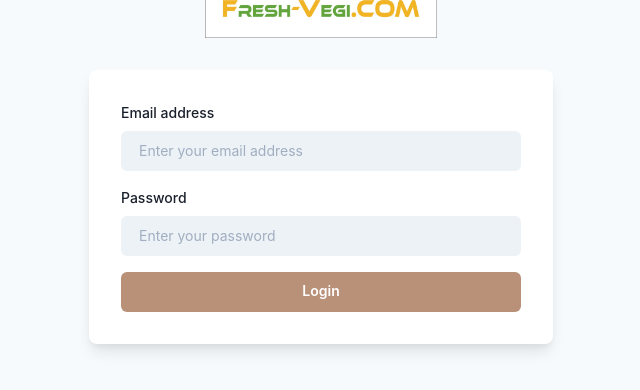
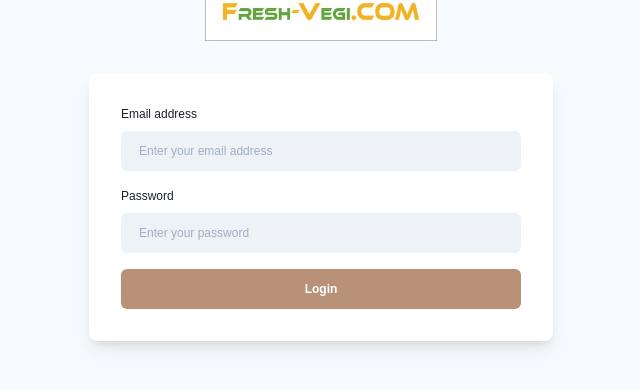
Before and after one commit to indexofmayank/FreshVegieAdminFrontend, a React (Create React App) app: page /login in a window 1280 px wide. Shown: the part 274-664 px from the top of the page, without its empty margins (319-959 px from the left). Built offline with nearby package versions, Linux system fonts and the light colour scheme; no server answers.

Commit message:
updated createorder form logic

```diff
--- a/src/components/CreateOrderForm.js
+++ b/src/components/CreateOrderForm.js
@@ -221,7 +221,7 @@ const CreateOrderForm = () => {
     setItems((prevItems) =>
       prevItems.map((item, i) =>
         i === index && item.quantity < maxquantity
-          ? { ...item, quantity: parseFloat(item.quantity) + parseFloat(incrementvalue) }
+          ? { ...item, quantity: parseInt(item.quantity) + parseInt(incrementvalue) }
           : item
       )
     );
@@ -240,7 +240,7 @@ const CreateOrderForm = () => {
     setItems((prevItems) =>
       prevItems
         .map((item, i) =>
-          i === index && item.quantity > minquantity ? { ...item, quantity: parseFloat(item.quantity) - parseFloat(incrementvalue) } : item
+          i === index && item.quantity > minquantity ? { ...item, quantity: parseInt(item.quantity) - parseInt(incrementvalue) } : item
         )
         .filter((item) => item.quantity > 0)
     );
@@ -262,8 +262,8 @@ const CreateOrderForm = () => {
       return acc + itemTotal;
     }, 0);
 
-    setGrandTotal(total);  // Only the item total, without delivery charges
-    setSubtotal(subtotal)
+    setGrandTotal(total.toFixed(2));  // Only the item total, without delivery charges
+    setSubtotal(subtotal.toFixed(2))
   }, [items, minimumCartAmount, deliveryCharges]);
 
   const deliveryFee = grandTotal < minimumCartAmount && items.length > 0 ? deliveryCharges : 0;
@@ -429,13 +429,13 @@ useEffect(() => {
               </Select>
           </Box>
           {/* Added products */}
-          <Table variant='simple'>
+          <Table style={{width:'100%'}} variant='striped' colorScheme='whiteAlpha' size='md'>
             {items.length > 0 && (
               <Thead>
                 <Tr>
                   <Th>Image</Th>
                   <Th>Name</Th>
-                  <Th>Actions</Th>
+                  <Th style={{textAlign:'center'}}>quantity</Th>
                   <Th>Offer price</Th>
                   <Th>Item price</Th>
                   <Th>Item total</Th>
@@ -450,29 +450,29 @@ useEffect(() => {
               return (
                 <Tbody>
                   <Tr key={index}>
-                    <Td>
+                    <Td style={{width:'10%'}}>
                       <Image src={image} boxSize="50px" />
                     </Td>
-                    <Td>
+                    <Td style={{width:'35%'}}>
                       <Text>{item.name}</Text>
                     </Td>
-                    <Td>
+                    <Td style={{width:'5%',textAlign:'center'}}>
                       <HStack>
                         <Button onClick={() => decrementCount(index, incrementvalue, maxquantity, minquantity)}>-</Button>
                         <Text>{item.quantity}</Text>
                         <Button onClick={() => incrementCount(index, incrementvalue, maxquantity, minquantity)}>+</Button>
                       </HStack>
                     </Td>
-                    <Td>
+                    <Td style={{width:'15%',textAlign:'center'}}>
                       {offer_price}
                     </Td>
-                    <Td>
+                    <Td style={{width:'5%',textAlign:'center'}}>
                       {item_price}
                     </Td>
-                    <Td>
+                    <Td style={{width:'15%',textAlign:'center'}}>
                       {offer_price * quantity}
                     </Td>
-                    <Td>
+                    <Td style={{width:'5%'}}>
                     <Button colorScheme="red" onClick={() => removeItem(index)}>
                       <FaTrash />
                     </Button>
@@ -507,6 +507,18 @@ useEffect(() => {
             <Text>{`₹${grandTotal + deliveryFee}`}</Text>  {/* Add delivery fee to the grand total here */}
           </HStack>
           </Box>
+          <GridItem colSpan={3}>
+    <Button
+        isLoading={createOrderLoadingState}
+        loadingText='Creating order'
+        colorScheme="blue"
+        mt={5}
+        onClick={handleCreateOrder}
+        isDisabled={!selectedUser || items.length === 0 || !showaddAddressbox} // Disable if no user or no items in the cart
+    >
+        Create Order
+    </Button>
+</GridItem>
         </GridItem>
 
         {/* Customer and Address Section */}
@@ -700,18 +712,7 @@ useEffect(() => {
           </SimpleGrid>
          :<></>)}
         </GridItem>
-       <GridItem colSpan={3}>
-    <Button
-        isLoading={createOrderLoadingState}
-        loadingText='Creating order'
-        colorScheme="blue"
-        mt={5}
-        onClick={handleCreateOrder}
-        isDisabled={!selectedUser || items.length === 0 || !showaddAddressbox} // Disable if no user or no items in the cart
-    >
-        Create Order
-    </Button>
-</GridItem>
+
 
       </Grid>
     </VStack>
--- a/src/components/ProductsTable.js
+++ b/src/components/ProductsTable.js
@@ -72,7 +72,7 @@ function ProductsTable({ products, pagination, setPagination }) {
               <Th>Category</Th>
               <Th>Stock</Th>
               <Th>Status</Th>
-              <Th></Th>
+              <Th>Action</Th>
             </Tr>
           </Thead>
           <Tbody>
@@ -81,7 +81,7 @@ function ProductsTable({ products, pagination, setPagination }) {
               product;
               return (
                 <Tr key={index}>
-                  <Td>
+                  <Td style={{width:'10%'}}>
                     <Image
                       src={image}
                       boxSize='40px'
@@ -89,9 +89,9 @@ function ProductsTable({ products, pagination, setPagination }) {
                       borderRadius='sm'
                     />
                   </Td>
-                  <Td>
+                  <Td style={{width:'40%'}}>
                     <VStack alignItems='flex-start' spacing={1}>
-                      <Text as='b'>{name.substring(0, 21)}...</Text>
+                      <Text as='b'>{name.substring(0, 50)}</Text>
                       <Text fontSize='sm' color='green.500'>
                         {formatPrice(price)}
                       </Text>
@@ -105,17 +105,17 @@ function ProductsTable({ products, pagination, setPagination }) {
                       </Text>
                     </VStack>
                   </Td> */}
-                  <Td>
+                  <Td style={{width:'13%'}}>
                     {category}
                   </Td>
-                  <Td>{stock}</Td>
-                  <Td>
+                  <Td style={{width:'12%'}}>{stock}</Td>
+                  <Td style={{width:'12%'}}>
                     <Switch
                       colorScheme='green'
                       isChecked={product_status}
                     />
                   </Td>
-                  <Td>
+                  <Td style={{width:'13%'}}>
                     <Menu>
                       <MenuButton as={Button} rightIcon={<BiChevronDown />}>
                         Actions
--- a/src/config/ThemeConfig.js
+++ b/src/config/ThemeConfig.js
@@ -15,21 +15,21 @@ const theme = extendTheme({
       50: 'hsl(22, 31%, 88%)',
     },
   },
-  // fonts: {
-  //   body: "system-ui, sans-serif",
-  //   heading: "Georgia, serif",
-  //   mono: "Menlo, monospace",
-  // },
+  fonts: {
+    body: "Manrope, sans-serif",
+    // heading: "Georgia, serif",
+    // mono: "Menlo, monospace",
+  },
   fontSizes: {
     xs: "11px",
-    sm: "12px",
-    md: "14px",
-    lg: "16px",
-    xl: "18px",
-    "2xl": "22px",
-    "3xl": "26px",
-    "4xl": "34px",
-    "5xl": "40px",
+    sm: "10px",
+    md: "12px",
+    lg: "14px",
+    xl: "16px",
+    "2xl": "20px",
+    "3xl": "24px",
+    "4xl": "30px",
+    "5xl": "35px",
     "6xl": "56px",
   },
   fontWeights: {
--- a/src/utils/constants.js
+++ b/src/utils/constants.js
@@ -34,7 +34,6 @@ export const LinkItems = [
 
 export const orderStatusList = [
   {name: 'Select status', value: null},
-  {name: 'Verifying Payment', value: 'verifying payment'},
   {name: 'Accepted', value: 'accepted'},
   {name: 'Processing', value: 'processing'},
   {name: 'Packed', value: 'packed'},
@@ -42,6 +41,7 @@ export const orderStatusList = [
   {name: 'Out for delivery', value: 'out for delivery'},
   {name: 'Transit', value: 'transit'},
   {name: 'Delivered', value: 'delivered'},
+  {name: 'Verifying Payment', value: 'verifying payment'},
   {name: 'Canceled', value: 'canceled'},
   {name: 'Failed', value: 'failed'}
 ];
```
